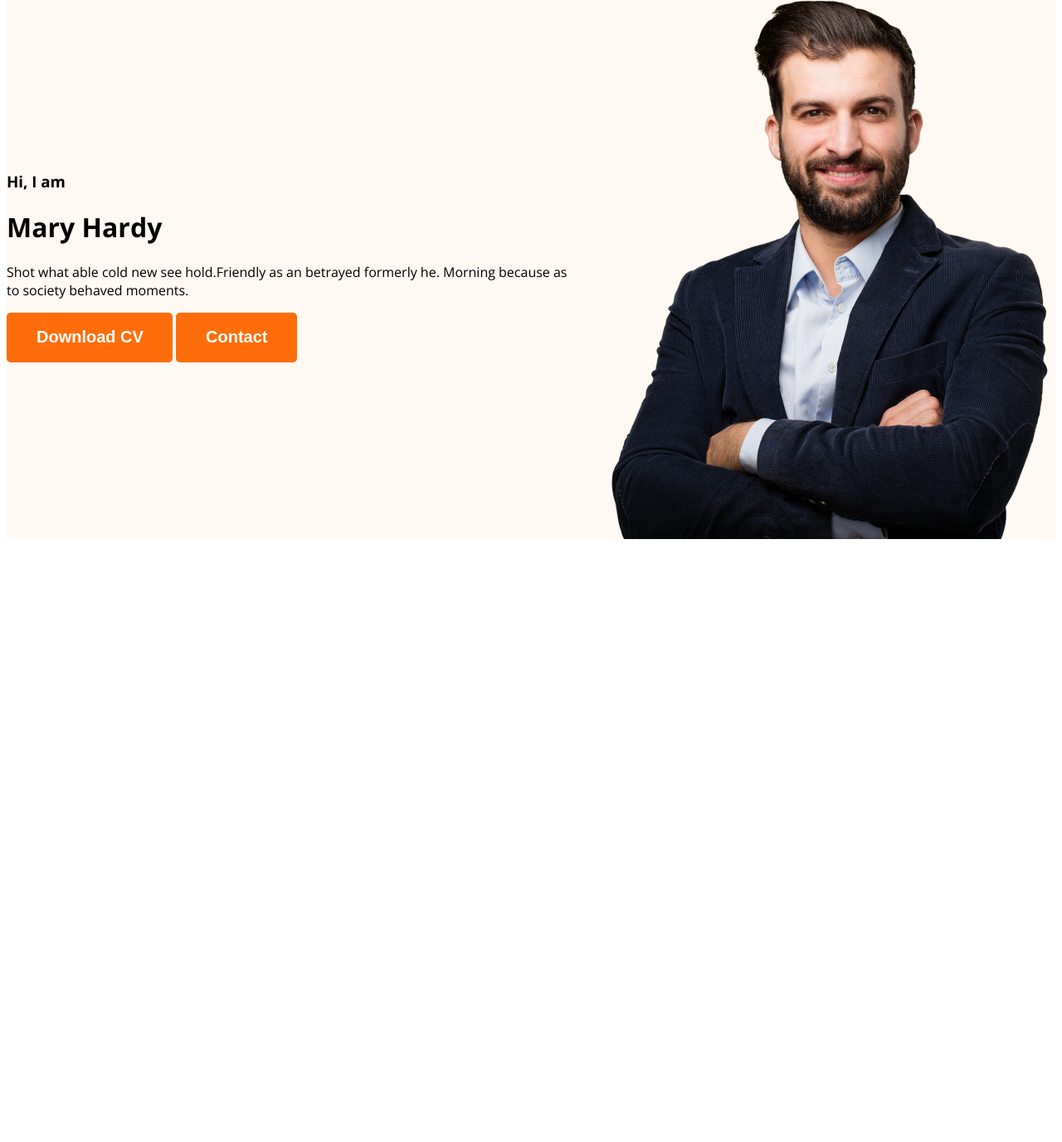
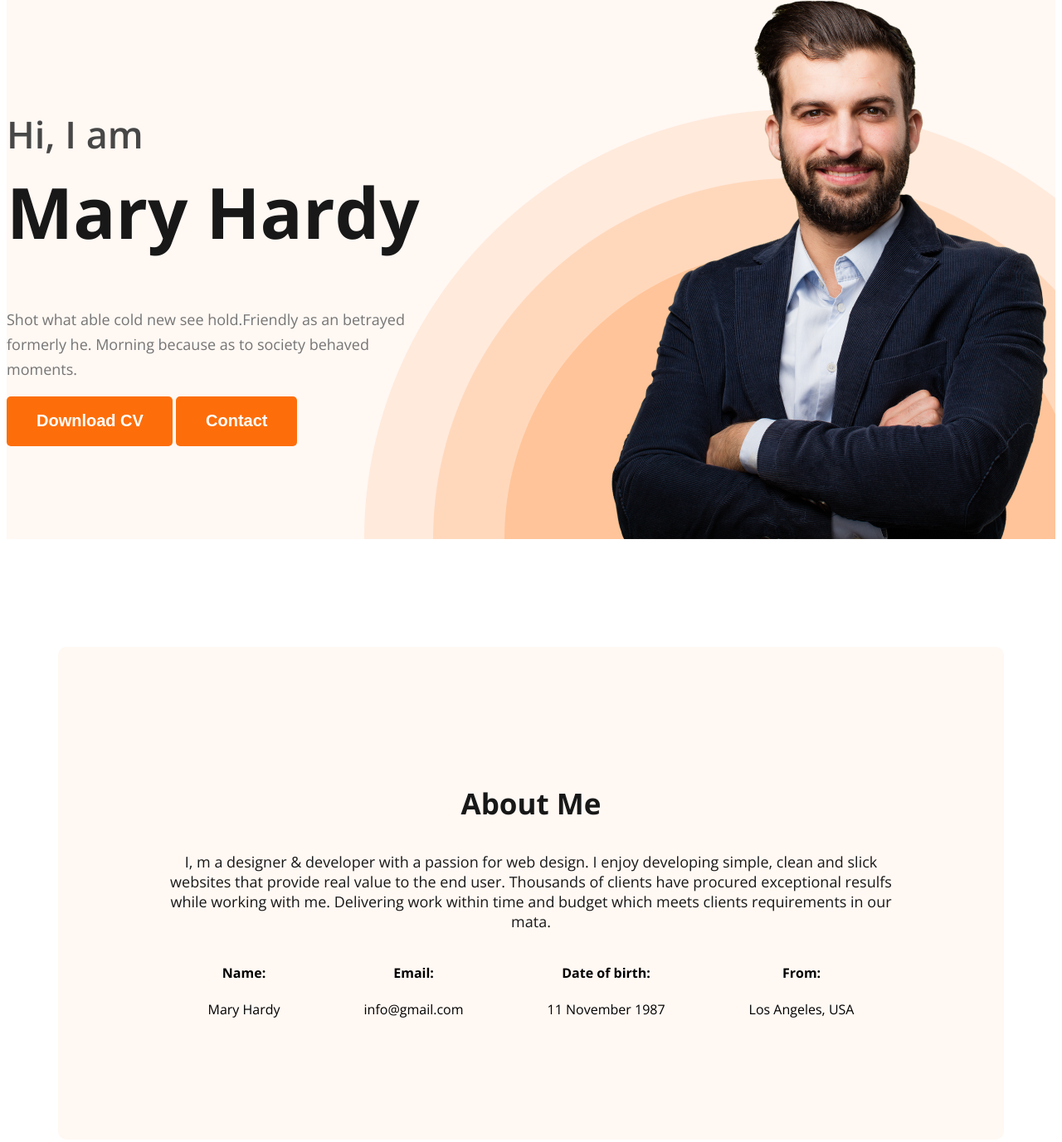
Before and after one commit to NmN-007/naym-sources, a plain HTML site: page index.html in a window 1280 px wide. Shown: the part 185-1562 px from the top of the page at 83% size. Before the commit the page ends 843 px from the top, so only its background shows below. Drawn offline with nearby package versions, Linux system fonts and the light colour scheme.

Commit message:
abut info

```diff
--- a/index.html
+++ b/index.html
@@ -1,13 +1,18 @@
 <!DOCTYPE html>
 <html lang="en">
+
 <head>
     <link rel="preconnect" href="https://fonts.googleapis.com">
     <link rel="preconnect" href="https://fonts.gstatic.com" crossorigin>
-    <link href="https://fonts.googleapis.com/css2?family=Open+Sans:ital,wght@0,300..800;1,300..800&display=swap" rel="stylesheet">
+    <link href="https://fonts.googleapis.com/css2?family=Open+Sans:ital,wght@0,300..800;1,300..800&display=swap"
+        rel="stylesheet">
     <link rel="preconnect" href="https://fonts.gstatic.com" crossorigin>
-<link href="https://fonts.googleapis.com/css2?family=Open+Sans:wght@300&family=Roboto:ital,wght@0,100..900;1,100..900&display=swap" rel="stylesheet">
+    <link
+        href="https://fonts.googleapis.com/css2?family=Open+Sans:wght@300&family=Roboto:ital,wght@0,100..900;1,100..900&display=swap"
+        rel="stylesheet">
     <link rel="stylesheet" href="style/style.css">
 </head>
+
 <body>
     <header class="header">
         <nav>
@@ -21,10 +26,11 @@
         <div class="banner">
             <div class="banner-con">
                 <h3 class="b-g">
-        Hi, I  am
+                    Hi, I am
                 </h3>
                 <h1 class="b-t">Mary Hardy</h1>
-    <p>Shot what able cold new see hold.Friendly as an betrayed formerly he. Morning because as to society behaved moments.</p>
+                <p class="b-d">Shot what able cold new see hold.Friendly as an betrayed formerly he. Morning because as
+                    to society behaved moments.</p>
                 <button class="btn-pri">Download CV</button>
                 <button class="btn-pri">Contact</button>
             </div>
@@ -32,10 +38,42 @@
         </div>
     </header>
     <main>
+        <section class="about">
 
+
+            <h3 class="about-title">About Me</h3>
+            <p class="about-dis">I, m a designer & developer with a passion for web design. I enjoy developing simple,
+                clean and slick websites that provide real value to the end user. Thousands of clients have procured
+                exceptional resulfs while working with me. Delivering work within time and budget which meets clients
+                requirements in our mata.</p>
+            <div class="about-info-container">
+                <!-- .about-info*4>h4.info-title+p.info-description -->
+                <div class="about-info">
+                    <h4 class="info-title">Name:
+                    </h4>
+                    <p class="info-description">Mary Hardy</p>
+                </div>
+                <div class="about-info">
+                    <h4 class="info-title">Email:
+                    </h4>
+                    <p class="info-description">info@gmail.com</p>
+                </div>
+                <div class="about-info">
+                    <h4 class="info-title">Date of birth:
+                    </h4>
+                    <p class="info-description">11 November 1987</p>
+                </div>
+                <div class="about-info">
+                    <h4 class="info-title">From:
+                    </h4>
+                    <p class="info-description">Los Angeles, USA</p>
+                </div>
+            </div>
+        </section>
     </main>
     <footer>
 
     </footer>
 </body>
+
 </html>
--- a/style/style.css
+++ b/style/style.css
@@ -51,15 +51,81 @@ nav a {
 
 .header {
     background-color: #FFF8F3;
+    background-image: url(../images/header_bg.png);
+    background-repeat: no-repeat;
+    background-position: bottom right;
 }
 
 .banner {
-    padding: 30xp 30px 30px 150px;
+    padding: 30xp 30px 0px 150px;
     display: flex;
     align-items: center;
+    justify-content: space-between;
+}
+
+.banner-con {
+    max-width: 500px;
 }
 
 .banner .profile-pic {
     width: 584px;
     height: 676px;
 }
+
+.b-g {
+    color: #474747;
+    font-size: 45px;
+    font-weight: 600;
+    margin-bottom: 0;
+}
+
+.b-t {
+    margin-top: 5px;
+    color: #181818;
+    font-size: 85px;
+    font-weight: 700;
+}
+
+.b-d {
+    color: #757575;
+    font-size: 18px;
+    font-weight: 400;
+    line-height: 30px;
+    margin-top: 20px;
+}
+
+/* mai related styles*/
+.about-title {
+    color: #181818;
+    text-align: center;
+    font-size: 35px;
+    font-weight: 700;
+}
+main {
+max-width: 1140px;
+margin: 0 auto;
+}
+
+.about-dis {
+    color: #181818;
+    text-align: center;
+    font-size: 18px;
+}
+
+/* about related styles */
+.about {
+    padding: 130px;
+    border-radius: 10px;
+    margin: 130xp 0;
+    background: #FFF8F3;
+    margin: 130px 0;
+}
+
+.about-info-container {
+    display: flex;
+    justify-content: space-around;
+
+}
+.about-info{
+    text-align: center;
+}
```
Lines whose indentation alone changed are shown as unchanged.
